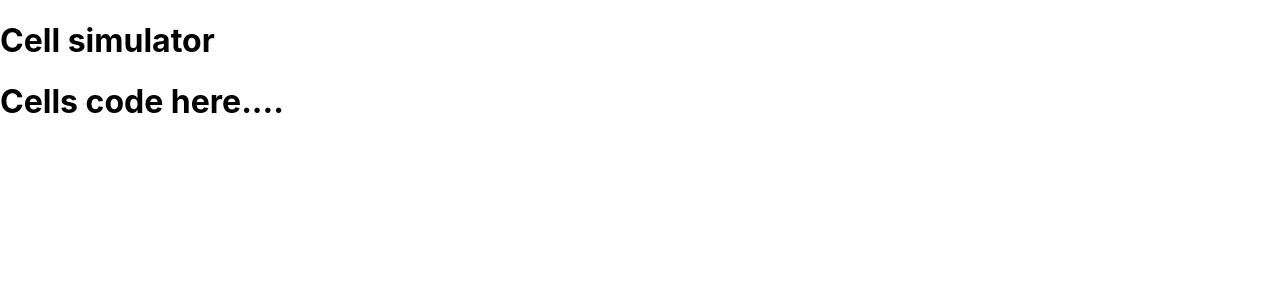
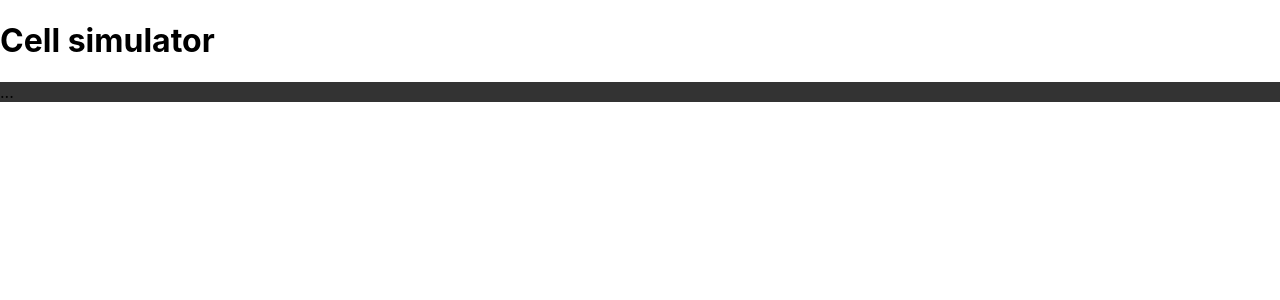
Before and after one commit to gouthamipeddiraju-zz/cell-simulator-code-test, a React (Create React App) app: page / in a window 1280 px wide. Shown: the top 300 px of the page. Built offline with nearby package versions, Linux system fonts and the light colour scheme.

Commit message:
added cell

```diff
--- /dev/null
+++ b/src/components/cells.css
@@ -0,0 +1,5 @@
+.board {
+  position: relative;
+  margin: 0 auto;
+  background-color: #333;
+}
--- a/src/components/cells.tsx
+++ b/src/components/cells.tsx
@@ -1,8 +1,11 @@
+import './cells.css'
 
 const Cells = () => {
     return (
         <div className="cells">
-            <h1>Cells code here....</h1>
+            <div className="board">
+                ...
+            </div>
         </div>
     );
 }
```
